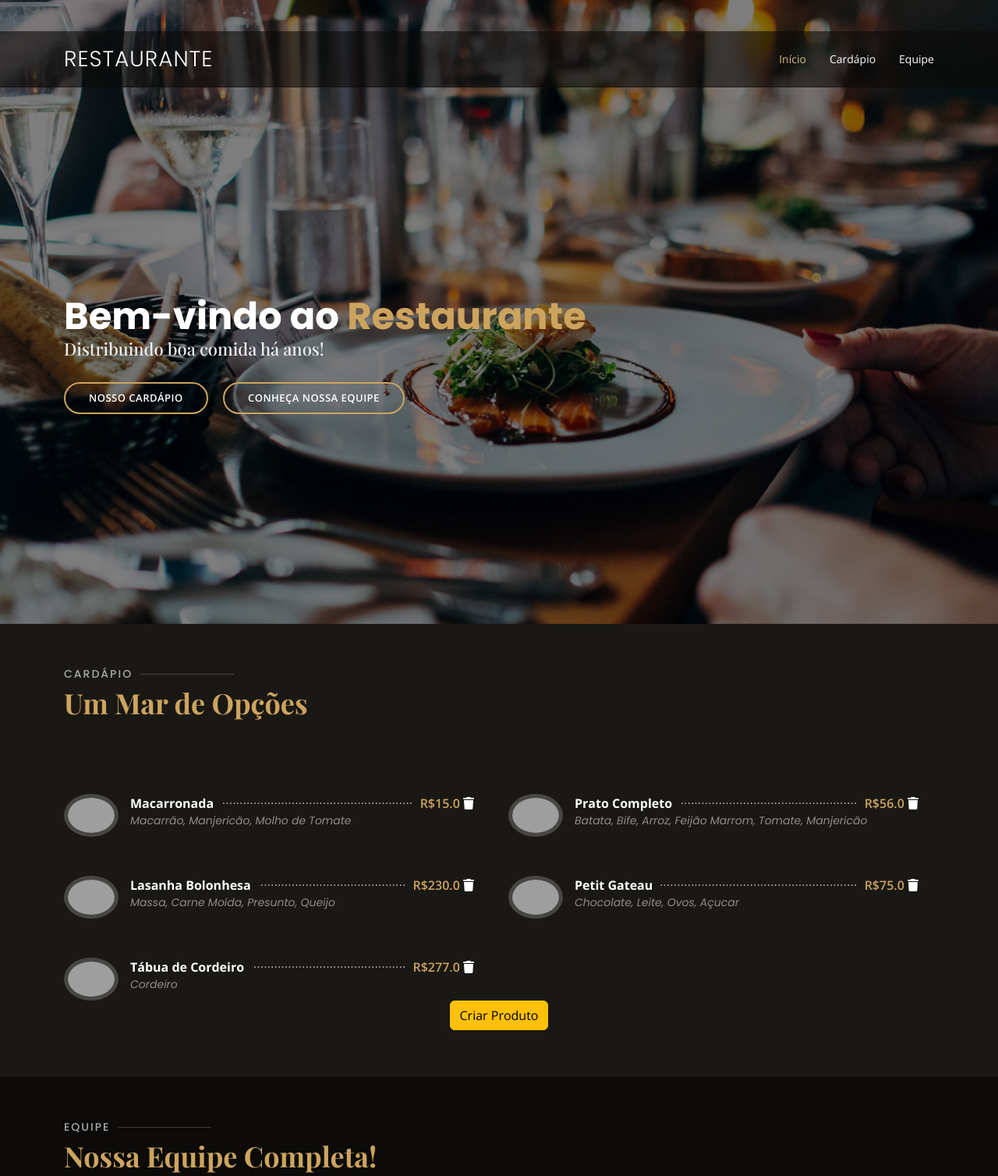
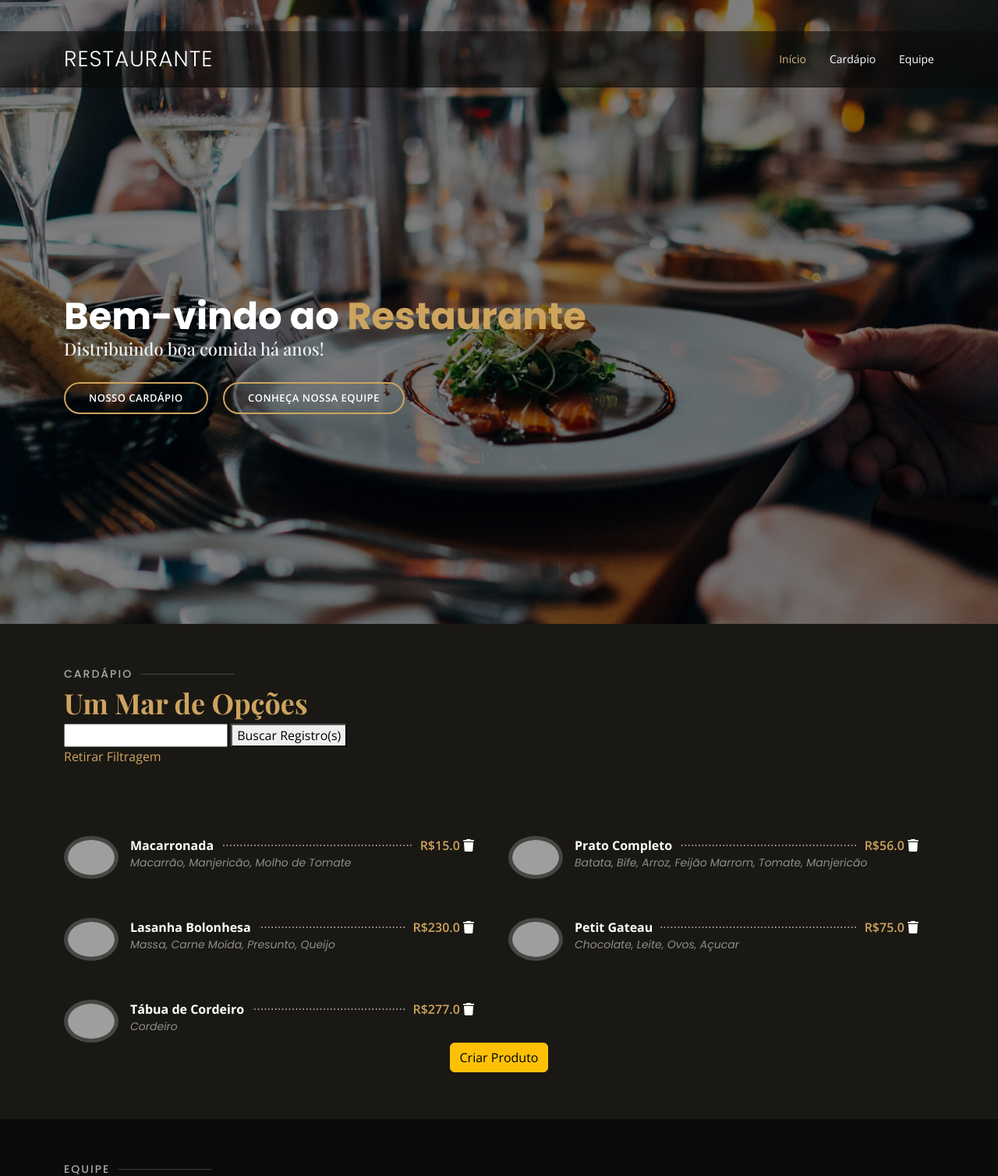
Before and after one commit to AlecYalcin/Lanchonete, a Django app: page / in a window 1280 px wide. Shown: the top 1508 px of the page at 78% size. Run offline with Django 4.2, Linux system fonts and the light colour scheme; data comes from the database, SQL or seed files in the repository; both versions use the stored data as it was after the commit; some libraries are stand-ins or nearby versions; some web fonts are replaced; grey boxes are pictures that could not be loaded.

Commit message:
Alterações para Filtragem e Busca

```diff
--- a/Cardapio/templates/index.html
+++ b/Cardapio/templates/index.html
@@ -33,15 +33,15 @@
   <header id="header" class="fixed-top d-flex align-items-cente">
     <div class="container-fluid container-xl d-flex align-items-center justify-content-lg-between">
 
-      <h1 class="logo me-auto me-lg-0"><a href="index.html">RESTAURANTE</a></h1>
+      <h1 class="logo me-auto me-lg-0"><a href="{% url 'main' %}">RESTAURANTE</a></h1>
       <!-- Uncomment below if you prefer to use an image logo -->
       <!-- <a href="index.html" class="logo me-auto me-lg-0"><img src="assets/img/logo.png" alt="" class="img-fluid"></a>-->
 
       <nav id="navbar" class="navbar order-last order-lg-0">
         <ul>
           <li><a class="nav-link scrollto active" href="#hero">Início</a></li>
-          <li><a class="nav-link scrollto" href="#menu">Cardápio</a></li>
-          <li><a class="nav-link scrollto" href="#chefs">Equipe</a></li>
+          <li><a class="nav-link scrollto"        href="#menu">Cardápio</a></li>
+          <li><a class="nav-link scrollto"        href="#chefs">Equipe</a></li>
         </ul>
         <i class="bi bi-list mobile-nav-toggle"></i>
       </nav><!-- .navbar -->
@@ -61,7 +61,6 @@
             <a href="#chefs" class="btn-book animated fadeInUp scrollto">Conheça nossa Equipe</a>
           </div>
         </div>
-
       </div>
     </div>
   </section><!-- End Hero -->
@@ -74,6 +73,11 @@
         <div class="section-title">
           <h2>Cardápio</h2>
           <p>Um Mar de Opções</p>
+          <form action="{% url 'buscaCardapio' %}" method="GET">
+            <input name="busca">
+            <button type="submit">Buscar Registro(s)</button>
+          </form>
+          <a href="{% url 'main'%}">Retirar Filtragem</a>
         </div>
 
         <div class="row menu-container" data-aos="fade-up" data-aos-delay="200">
@@ -115,6 +119,11 @@
         <div class="section-title">
           <h2>Equipe</h2>
           <p>Nossa Equipe Completa!</p>
+          <form action="{% url 'buscaChefe' %}" method="GET">
+            <input name="busca">
+            <button type="submit">Buscar Registro(s)</button>
+          </form>
+          <a href="{% url 'main'%}">Retirar Filtragem</a>
         </div>
 
         <div class="row">
--- a/Cardapio/views.py
+++ b/Cardapio/views.py
@@ -34,6 +34,15 @@ def deleteProduto(request, id_produto):
     produto.delete()
     return redirect("main")
 
+def buscaProduto(request):
+    buscar = request.GET.get('busca')
+    resultados = Produto.objects.filter(nome__contains=buscar)
+
+    chefes   = Chefe.objects.all()
+
+    produtos = {"produtos_chave": resultados, "chefes_chave": chefes}
+    return render(request, "index.html", produtos)
+
 # ==================================================================================
 # CRUD de Chefe
 # ==================================================================================
@@ -58,3 +67,12 @@ def deleteChefe(request, id_chefe):
     chefe = Chefe.objects.get(pk=id_chefe)
     chefe.delete()
     return redirect("main")
+
+def buscaChefe(request):
+    buscar = request.GET.get('busca')
+    resultados = Chefe.objects.filter(nome__contains=buscar)
+
+    cardapio = Produto.objects.all()
+
+    produtos = {"produtos_chave": cardapio, "chefes_chave": resultados}
+    return render(request, "index.html", produtos)
--- a/Lanchonete/urls.py
+++ b/Lanchonete/urls.py
@@ -5,6 +5,8 @@ from Cardapio       import views
 urlpatterns = [
     path('admin/', admin.site.urls),
     path('', views.index, name="main"),
+    path('buscaCardapio/', views.buscaProduto, name="buscaCardapio"),
+    path('buscaChefe/', views.buscaChefe, name="buscaChefe"),
     # Path de PRODUTOS
     path('CreateProduto/', views.createProduto, name="createProduto"),
     path('UpdateProduto/<int:id_produto>', views.updateProduto, name="updateProduto"),
```
Also changed, not shown: db.sqlite3.
